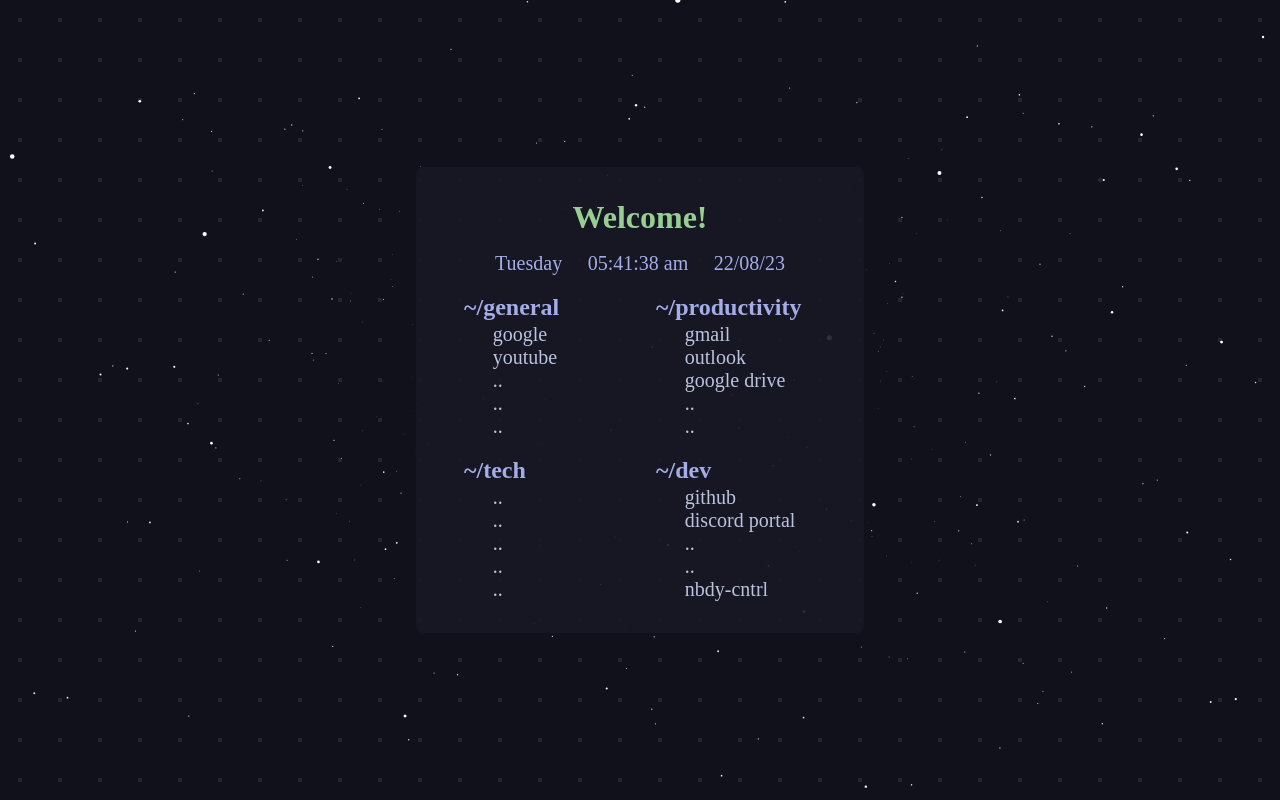
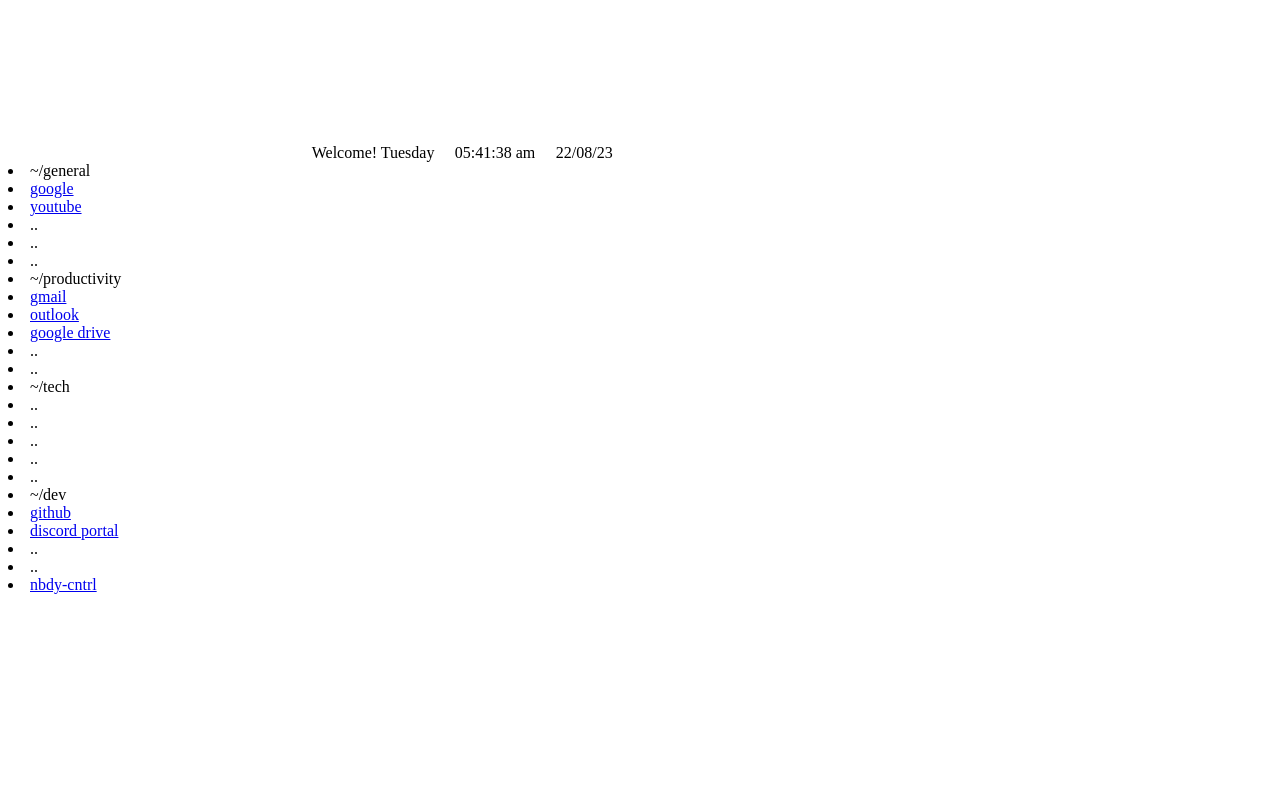
Before and after one commit to NobodyCentral/startpage, a plain HTML site: page index.html in a window 1280 px wide. Drawn offline with Linux system fonts and the light colour scheme.

Commit message:
Update index.html

```diff
--- a/index.html
+++ b/index.html
@@ -2,121 +2,8 @@
 <html>
     <head>
         <title>~/start-page</title>
-        <link rel='icon' href='https://raw.githubusercontent.com/NobodyCentral/startpage/main/icons/House-With-Garden-Flat.svg'>
-        <link rel='icon' href='https://github.com/NobodyCentral/startpage/blob/e642545a776eca6e9548dfa6231e522f92d1b74b/icons/House-With-Garden-Flat.png'>
-        <style>
-            * {
-                font-family: '3270 Nerd Font';
-                src: url('https://github.com/NobodyCentral/startpage/blob/e642545a776eca6e9548dfa6231e522f92d1b74b/fonts/3270NerdFont-Regular.ttf');
-
-                margin: 0px;
-            }
-
-            :root {
-                --primary: #11111b;
-                --secondary: #181825;
-
-                --primary-text: #a6e3a1;
-                --secondary-text: #b4befe;
-                --link-text: #cdd6f4;
-            }
-
-            html {
-                align-items: center;
-                justify-content: center;
-                display: flex;
-                height: 100%;
-            }
-
-            body {
-                display: flex;
-                background-color: var(--primary);
-                color: var(--primary-text);
-
-                background-image: radial-gradient(rgba(205, 214, 244, 0.1) 9%, transparent 9%);
-                background-size: 5vmin 5vmin;
-            }
-
-            canvas {
-                height: 100%;
-                width: 100%;
-                position: absolute;
-                top: 0px;
-                left: 0px;
-                opacity: 0;
-            }
-
-            link-grid {
-                display: grid;
-                row-gap: 1rem;
-                grid-template-columns: 1fr 1fr;
-                grid-auto-rows: max-content;
-                min-width: 24rem;
-                padding: 2rem;
-
-                background-color: var(--secondary);
-                border-radius: .5rem;
-                opacity: .9;
-            }
-
-            greet-text {
-                font-size: 2rem;
-                font-weight: bold;
-                text-align: center;
-                grid-column: 1/-1;
-            }
-
-            date {
-                font-size: 1.25rem;
-                font-weight: 500;
-                text-align: center;
-                color: var(--secondary-text);
-                grid-column: 1/-1;
-            }
-
-            url-list {
-                white-space: nowrap;
-                list-style-type: none;
-            }
-
-            url-list:hover > li{
-                transition: opacity 250ms ease;
-            }
-
-            url-list:hover > li > a {
-                opacity: 0.5;
-
-                transition: opacity 250ms ease, margin-left 250ms ease;
-            }
-
-            url-list:hover > li:hover > a {
-                opacity: 1;
-
-                margin-left: .5rem;
-            }
-
-            li {
-                margin-left: 2.8rem;
-            }
-
-            li:first-child {
-                font-size: 1.5rem;
-                font-weight: bold;
-                text-align: center;
-                line-height: 2rem;
-                user-select: none;
-                color: var(--secondary-text);
-
-                display: inline-block;
-                margin-left: 1rem;
-            }
-
-            a {
-                font-size: 1.25rem;
-                text-decoration: none;
-                color: var(--link-text);
-            }
-        </style>
+        <link rel='icon' href='icons/House-With-Garden-Flat.svg'>
+        <link rel='icon' href='icons/House-With-Garden-Flat.png'>
     </head>
 
     <body>
@@ -163,7 +50,7 @@
             </url-list>
         </link-grid>
 
-        <script src='https://raw.githubusercontent.com/NobodyCentral/startpage/main/time.js'></script>
-        <script src='https://raw.githubusercontent.com/NobodyCentral/startpage/main/starfield.js'></script>
+        <script src='time.js'></script>
+        <script src='starfield.js'></script>
     </body>
 </html>
```
